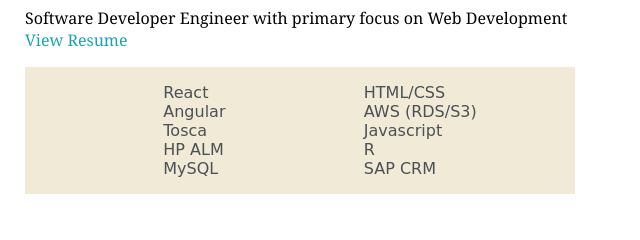
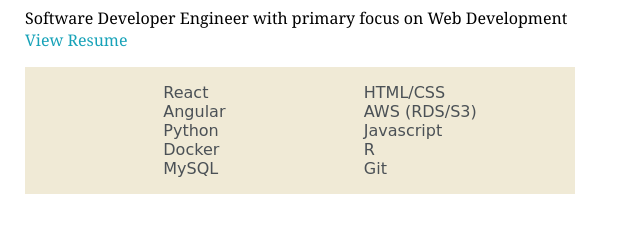
Before and after one commit to santhoshalagiri/My-Website, a plain HTML site: page index.html in a window 1280 px wide. Shown: the part 1280-1520 px from the top of the page, 15-655 px from the left. Drawn offline with nearby package versions, Linux system fonts and the light colour scheme.

Commit message:
Updated Resume

```diff
--- a/index.html
+++ b/index.html
@@ -93,8 +93,8 @@
                         <ul>
                             <li>React</li>
                             <li>Angular</li>
-                            <li>Tosca</li>
-                            <li>HP ALM</li>
+                            <li>Python</li>
+                            <li>Docker</li>
                             <li>MySQL</li>
                         </ul>
 
@@ -103,7 +103,7 @@
                             <li>AWS (RDS/S3)</li>
                             <li>Javascript</li>
                             <li>R</li>
-                            <li>SAP CRM</li>
+                            <li>Git</li>
                         </ul>
                     </div>
 
```
Also changed, not shown: 1 other file.
